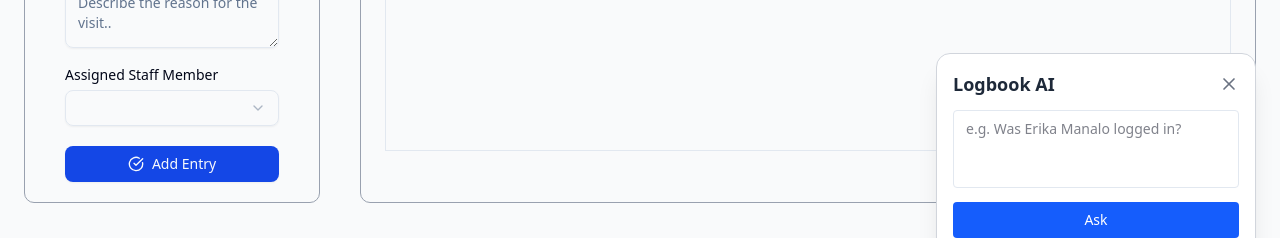
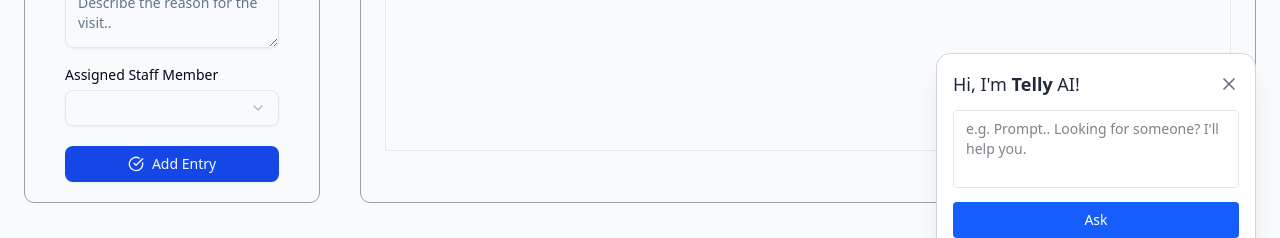
Before and after one commit to DezJukes/treasury-logbook, a React (Vite) app: page / in a window 1280 px wide. Both pictures are taken after a click on the button 1224 px from the left and 744 px from the top of the page. Shown: the part 465-703 px from the top of the page. Built offline with nearby package versions, Linux system fonts and the light colour scheme; no server answers; the database is empty.

Commit message:
feat: add formatter for AI response

```diff
--- a/src/components/AiAssistant.jsx
+++ b/src/components/AiAssistant.jsx
@@ -1,6 +1,7 @@
 import React, { useState, useEffect } from "react";
+import formatResponseToJSX from "./AiResponseFormatter";
+import { Bot, X } from "lucide-react";
 import axios from "axios";
-import { Bot, X } from "lucide-react";
 
 export default function AiAssistant() {
   const [open, setOpen] = useState(false);
@@ -40,48 +41,26 @@ export default function AiAssistant() {
   return (
     <>
       {/* Floating Button */}
-      <button
-        onClick={() => setOpen(true)}
-        className="btn-bot fixed bottom-6 right-6 bg-blue-600 text-white p-3 rounded-full shadow-lg cursor-pointer"
-        title="Ask Logbook AI"
-      >
+      <button onClick={() => setOpen(true)} className="btn-bot fixed bottom-6 right-6 bg-blue-600 text-white p-3 rounded-full shadow-lg cursor-pointer" title="Ask Logbook AI">
         <Bot size={40} />
       </button>
 
       {/* Popup Panel */}
       {open && (
         <div className="fixed bottom-20 right-6 w-80 bg-white border border-gray-300 rounded-xl shadow-xl p-4 z-50 animate-fade-in">
+          {/* Title and X button */}
           <div className="flex justify-between items-center mb-3">
-            <h2 className="font-semibold text-lg text-gray-800">Logbook AI</h2>
-            <button
-              onClick={() => setOpen(false)}
-              className="dialog-x text-gray-500 cursor-pointer"
-            >
-              <X size={20} />
-            </button>
+            <h2 className="text-lg text-gray-800">Hi, I'm <strong>Telly</strong> AI!</h2>
+            <button onClick={() => setOpen(false)} className="dialog-x text-gray-500 cursor-pointer"><X size={20} /></button>
           </div>
-
-          <textarea
-            value={prompt}
-            onChange={(e) => setPrompt(e.target.value)}
-            placeholder="e.g. Was Erika Manalo logged in?"
-            className="w-full resize-none px-3 py-2 border rounded mb-2 text-sm focus:outline-none focus:ring focus:ring-blue-300"
-            rows={3}
-          />
-
-
-          <button
-            onClick={askAI}
-            className="btn-entry cursor-pointer w-full bg-blue-600 text-white py-2 rounded text-sm"
-            disabled={loading}
-          >
-            {loading ? "Asking..." : "Ask"}
-          </button>
-
-          {typedResponse && (
-            <div className="mt-3 p-2 bg-gray-100 border rounded text-sm whitespace-pre-wrap font-mono">
+          {/* Prompting Input */}
+          <textarea value={prompt} onChange={(e) => setPrompt(e.target.value)} placeholder="e.g. Prompt.. Looking for someone? I'll help you." className="w-full resize-none px-3 py-2 border rounded mb-2 text-sm focus:outline-none focus:ring focus:ring-blue-300" rows={3}/>
+          {/* Ask button */}
+          <button onClick={askAI} className="btn-entry cursor-pointer w-full bg-blue-600 text-white py-2 rounded text-sm" disabled={loading}>{loading ? "Asking..." : "Ask"}</button>
+          {/* Response */}
+          {typedResponse && ( <div className="mt-3 p-2 bg-gray-100 border rounded text-sm">
               <strong>Response:</strong>
-              <div className="mt-1 text-gray-700">{typedResponse}</div>
+              <div className="mt-1">{formatResponseToJSX(typedResponse)}</div>
             </div>
           )}
         </div>
--- /dev/null
+++ b/src/components/AiResponseFormatter.jsx
@@ -0,0 +1,25 @@
+function formatResponseToJSX(text) {
+  const lines = text.trim().split("\n").filter(line => line.startsWith("*"));
+
+  return (
+    <ul className="list-disc ml-4 space-y-1">
+      {lines.map((line, idx) => {
+        // Remove "*   " prefix and process bold (**text**)
+        const content = line.replace(/^\*\s*/, "").replace(/\*\*(.+?)\*\*/g, (_, bold) => `@@${bold}@@`);
+
+        // Split into parts: normal text and bold text
+        const parts = content.split(/@@(.*?)@@/g); // split by our placeholder
+
+        return (
+          <li key={idx} className="text-gray-700 text-sm">
+            {parts.map((part, i) =>
+              i % 2 === 1 ? <strong key={i}>{part}</strong> : part
+            )}
+          </li>
+        );
+      })}
+    </ul>
+  );
+}
+
+export default formatResponseToJSX;
```
